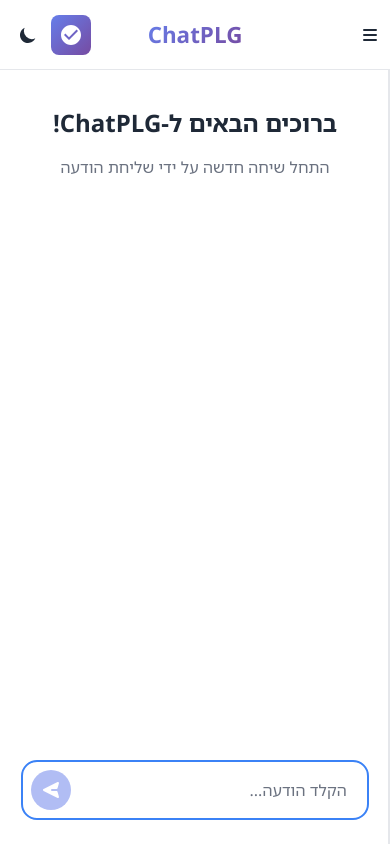
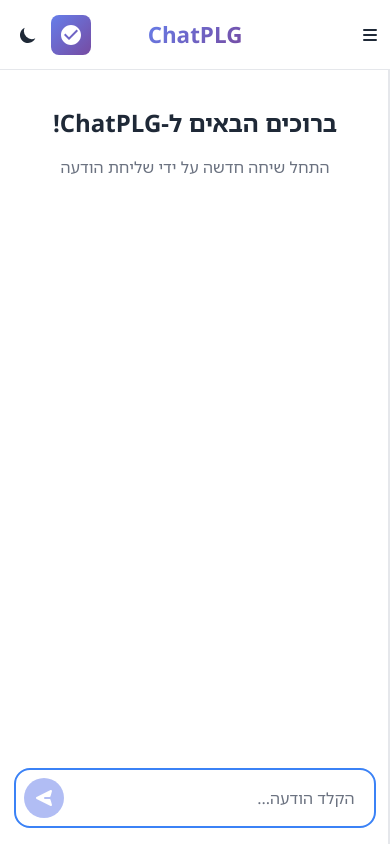
Before and after one commit to Kiloma-Advanced-Solutions/PLG_AI, a Next.js app: page / in a window 390 px wide. Built offline with nearby package versions, Linux system fonts and the light colour scheme.

Commit message:
reduce input padding in small devices

```diff
--- a/src/components/input-message-container/input-message-container.module.css
+++ b/src/components/input-message-container/input-message-container.module.css
@@ -76,7 +76,7 @@
 /* Mobile responsive design */
 @media (max-width: 600px) {
   .inputContainer {
-    padding: 0.75rem;
+    padding: 0.25rem;
   }
 
   .inputWrapper {
```
